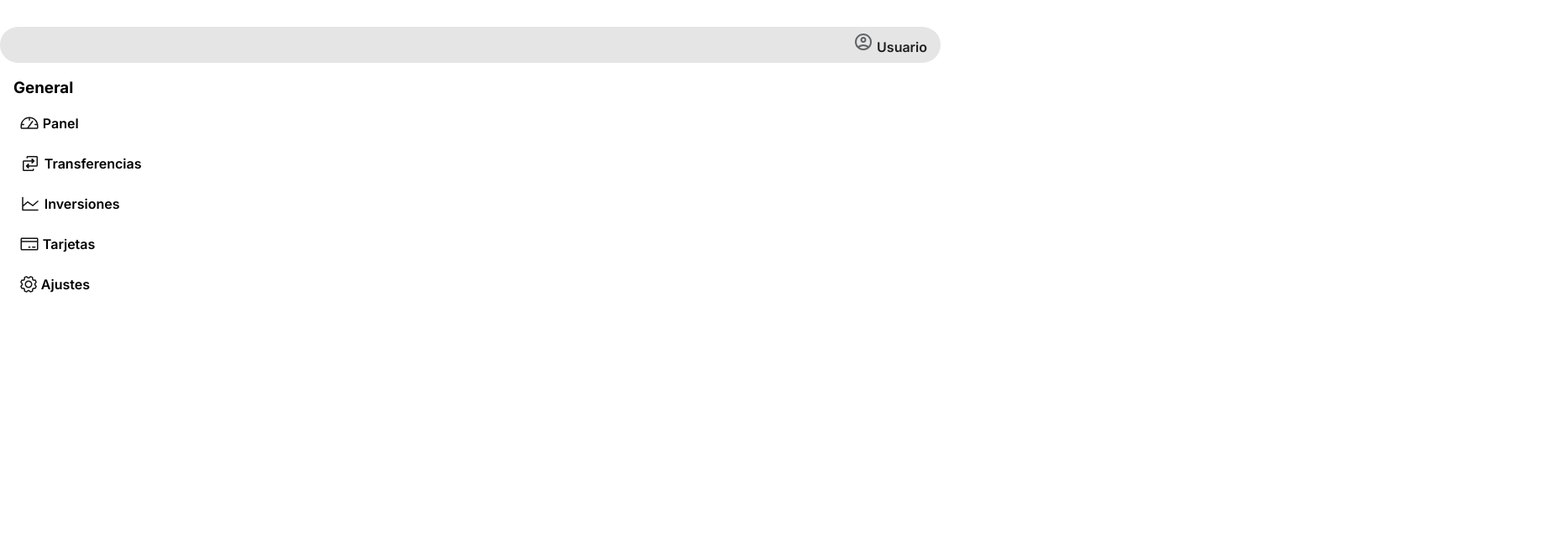
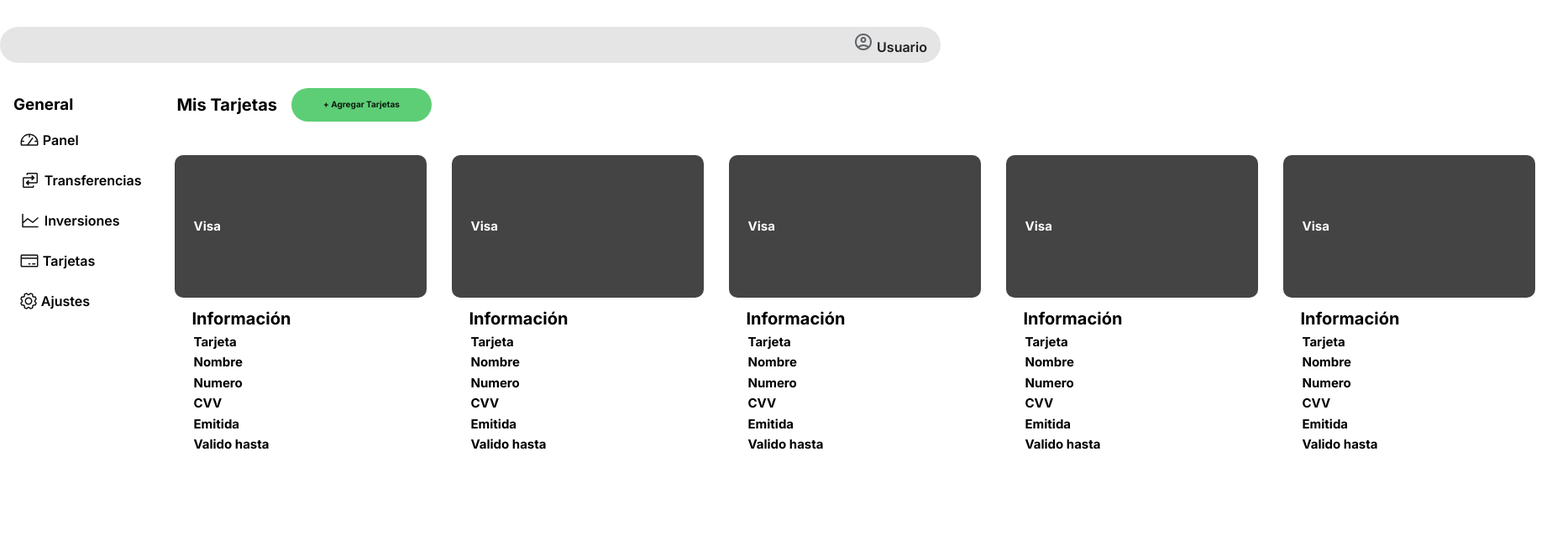
Before and after one commit to Josefinamrm/Billetera_Virtual_Web, a Vue app: page /cards in a window 1280 px wide. Shown: the top 644 px of the page at 84% size, 1848 px wide, since content can reach past the window. Built offline with nearby package versions, Linux system fonts and the light colour scheme.

Commit message:
cards RAW

```diff
--- a/src/App.vue
+++ b/src/App.vue
@@ -5,19 +5,35 @@
 import BarraSuperior from './components/BarraSuperior.vue'
 import { createVuetify } from 'vuetify' // Importa Vuetify
 import 'vuetify/styles' // Importa los estilos de Vuetify
+import Card from './components/mainCardPage/Card.vue'
+import CardPage from './components/mainCardPage/CardPage.vue'
 
 const vuetify = createVuetify() // Crea una instancia de Vuetify
 </script>
 
 <template>
   <v-app>
-    <BarraSuperior></BarraSuperior>
-    <Menu></Menu>
+    <BarraSuperior />
+    <div class="hola">
+      <Menu />
+      <CardPage />
+    </div>
   </v-app>
 </template>
 
 <style scoped>
-div.fijo {
+BarraSuperior {
   display: flex;
+  justify-content: flex-start;
+  align-items: center;
+  align-content: flex-start;
+}
+
+div.hola {
+  display: flex;
+  flex-direction: row;
+  justify-content: flex-start;
+  align-items: flex-start;
+  align-content: flex-start;
 }
 </style>
--- a/src/components/BarraSuperior.vue
+++ b/src/components/BarraSuperior.vue
@@ -31,5 +31,6 @@
   /* align-items: center; */
   padding-right: 1rem;
   font-size: 16px;
+  margin-bottom: 20px;
 }
 </style>
--- /dev/null
+++ b/src/components/mainCardPage/Card.vue
@@ -0,0 +1,28 @@
+<template>
+  <div class="card">
+    <h3>Visa</h3>
+  </div>
+</template>
+
+<style scoped>
+div {
+  display: flex;
+  justify-content: flex-start;
+  align-items: center;
+  align-content: flex-start;
+}
+.card {
+  background-color: #444444;
+  border-radius: 10px;
+  margin: 10px;
+  padding: 20px;
+  width: 300px;
+  height: 170px;
+}
+.card h3 {
+  color: white;
+  font-size: 15px;
+  margin: 2px;
+  padding: 0;
+}
+</style>
--- /dev/null
+++ b/src/components/mainCardPage/cardInfo.vue
@@ -0,0 +1,44 @@
+<template>
+  <!-- <p>
+        <h3>Información de la tarjeta</h3>
+        <p>Nombre: {{ cardName }}</p>
+        <p>Numero de tarjeta: {{ cardNumber }}</p>
+        <p>Fecha de expiración: {{ expirationDate }}</p>
+        <p>Código de seguridad: {{ securityCode }}</p>
+    </p> -->
+
+  <div class="cardInfo">
+    <h2>Información</h2>
+    <div class="izquierda">
+      <h3>Tarjeta</h3>
+      <h3>Nombre</h3>
+      <h3>Numero</h3>
+      <h3>CVV</h3>
+      <h3>Emitida</h3>
+      <h3>Valido hasta</h3>
+    </div>
+  </div>
+</template>
+
+<style scoped>
+div.cardInfo {
+  display: flex;
+  flex-direction: column;
+  align-items: flex-start;
+  justify-content: center;
+  margin-left: 30px;
+  width: 300px;
+}
+
+h3 {
+  color: black;
+  font-size: 15px;
+  font-weight: bold;
+  margin: 2px;
+}
+
+h2 {
+  color: #000000;
+  font-size: 20px;
+}
+</style>
--- /dev/null
+++ b/src/components/mainCardPage/cardPage.vue
@@ -0,0 +1,79 @@
+<script setup>
+import Card from './Card.vue'
+import CardInfo from './cardInfo.vue'
+</script>
+
+<template>
+  <div class="todo">
+    <div class="principal">
+      <h2>Mis Tarjetas</h2>
+      <button>+ Agregar Tarjetas</button>
+    </div>
+    <div class="tarjetas">
+      <div class="conInfo">
+        <Card />
+        <CardInfo />
+      </div>
+      <div class="conInfo">
+        <Card />
+        <CardInfo />
+      </div>
+      <div class="conInfo">
+        <Card />
+        <CardInfo />
+      </div>
+      <div class="conInfo">
+        <Card />
+        <CardInfo />
+      </div>
+      <div class="conInfo">
+        <Card />
+        <CardInfo />
+      </div>
+    </div>
+  </div>
+</template>
+
+<style scoped>
+div.todo {
+  display: flex;
+  flex-direction: column;
+  align-items: flex-start;
+  justify-content: center;
+  margin-left: 30px;
+}
+div.principal {
+  width: max-content;
+  display: flex;
+  flex-direction: row;
+  justify-content: flex-start;
+  align-items: center;
+  margin: 10px;
+  margin-bottom: 30px;
+}
+h2 {
+  color: black;
+  font-size: 20px;
+  margin: 2px;
+  padding: 0;
+}
+
+button {
+  background-color: #5dce76;
+  border-radius: 25px;
+  margin-left: 15px;
+  width: 167px;
+  height: 40px;
+  font-size: 10px;
+  font-weight: bold;
+}
+
+div.tarjetas {
+  display: flex;
+  flex-direction: row;
+  justify-content: flex-start;
+  width: 100%;
+  align-items: flex-start;
+  align-content: flex-start;
+}
+</style>
--- a/src/router/index.js
+++ b/src/router/index.js
@@ -1,7 +1,7 @@
 import { createRouter, createWebHistory } from 'vue-router'
 import HomeView from '../views/HomeView.vue'
-import Login from '../components/Login.vue'; // Importa el componente de Login
-
+import Login from '../components/Login.vue' // Importa el componente de Login
+import CardPage from '../views/CardPage.vue'
 
 const router = createRouter({
   history: createWebHistory(import.meta.env.BASE_URL),
@@ -9,18 +9,23 @@
     {
       path: '/',
       name: 'login', // Cambia el nombre a 'login'
-      component: Login, // Cambia el componente a Login
+      component: Login // Cambia el componente a Login
     },
     {
       path: '/main',
       name: 'main',
-      component: HomeView, // Ruta para la página principal
+      component: HomeView // Ruta para la página principal
     },
     {
       path: '/about',
       name: 'about',
-      component: () => import('../views/AboutView.vue'),
+      component: () => import('../views/AboutView.vue')
     },
+    {
+      path: '/cards',
+      name: 'cards',
+      component: () => import('../views/CardPage.vue')
+    }
   ]
 })
 
--- /dev/null
+++ b/src/views/CardPage.vue
@@ -0,0 +1,24 @@
+<template>
+  <div>
+    <h3>Mis Tarjetas</h3>
+    <button>+ Agregar Tarjetas</button>
+  </div>
+</template>
+
+<style scoped>
+h3 {
+  color: black;
+  font-size: 20px;
+  margin: 2px;
+  padding: 0;
+}
+
+button {
+  background-color: #00ff00;
+  border-radius: 10px;
+  margin: 10px;
+  padding: 20px;
+  width: 300px;
+  height: 170px;
+}
+</style>
```
Also changed, not shown: 1 other file (tests, documents, lock files or other folders).
